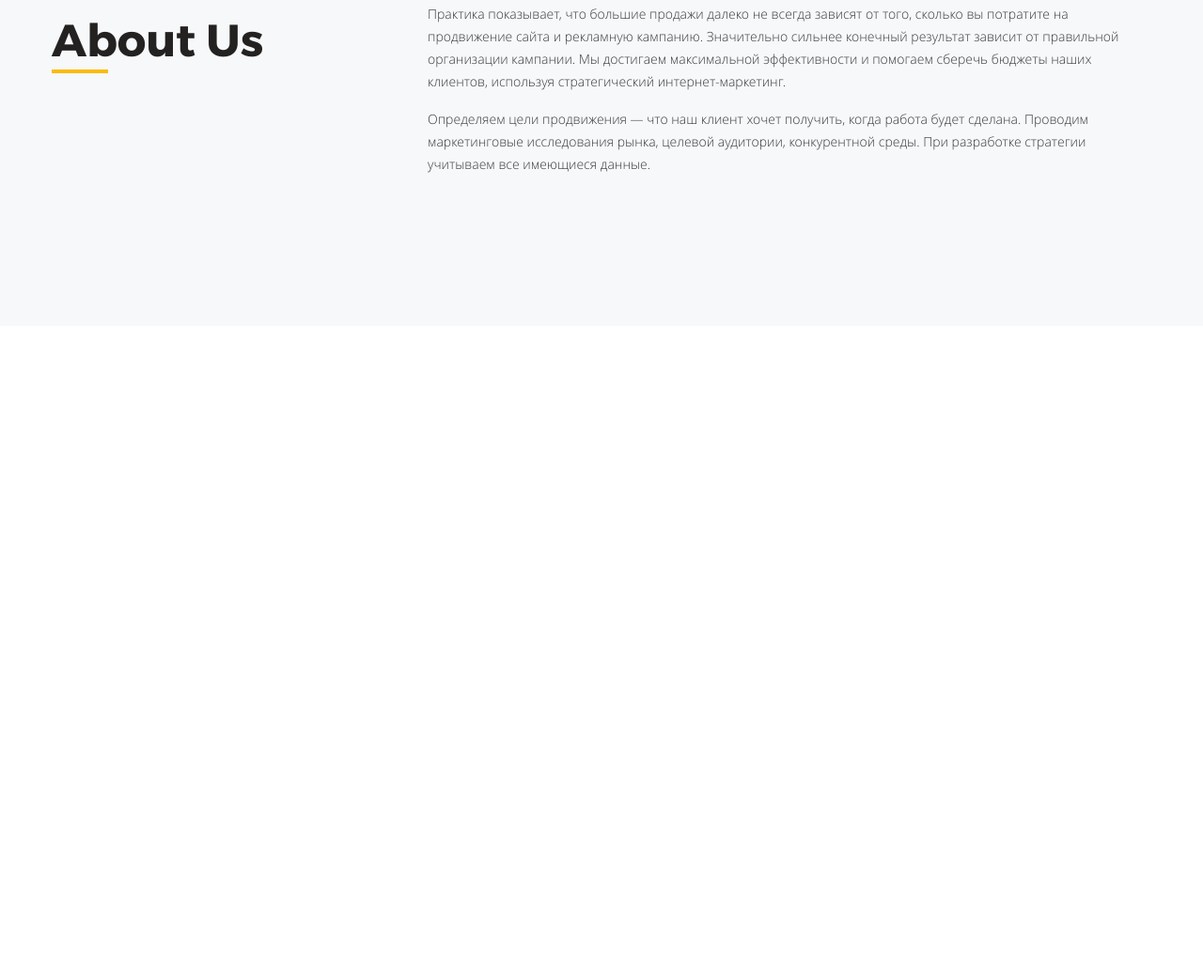
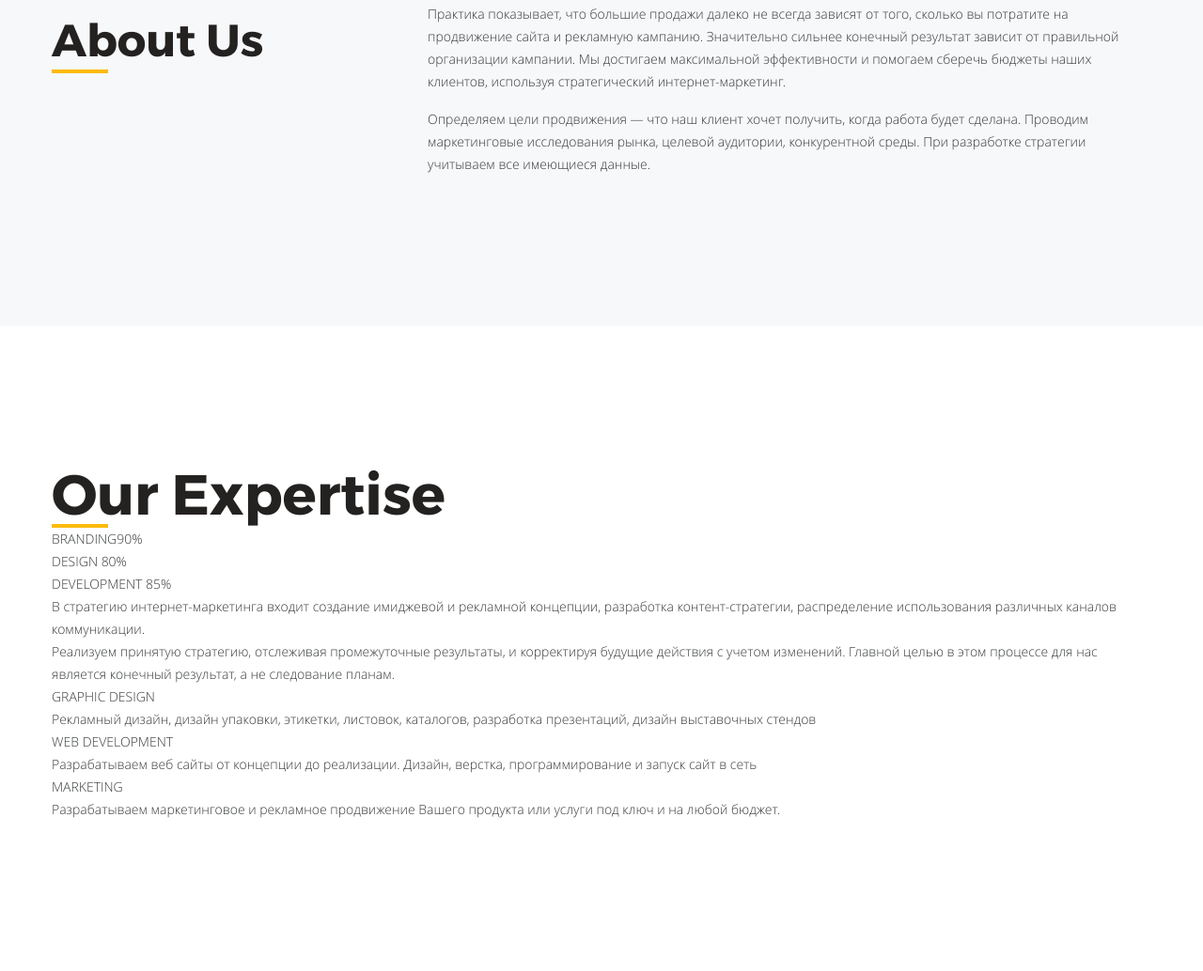
Before and after one commit to my-works-site/O...MARKETING, a website: page app/index.html in a window 1280 px wide. Shown: the part 947-1981 px from the top of the page at 94% size. Before the commit the page ends 1294 px from the top, so only its background shows below. Drawn offline with nearby package versions, Linux system fonts and the light colour scheme; files that its build step writes are made by us from their sources.

```diff
--- a/app/index.html
+++ b/app/index.html
@@ -79,6 +79,54 @@
         </div>
       </div>
     </section>
+    <section class="expertise">
+      <div class="container">
+        <h2 class="title">Our Expertise</h2>
+        <div class="expertise__inner">
+          <div class="experise__info">
+            <div class="expertise__info-item">BRANDING<span>90%</span></div>
+            <div class="expertise__info-item">DESIGN <span>80%</span></div>
+            <div class="expertise__info-item">DEVELOPMENT <span>85%</span></div>
+            <div class="expertise__text">
+              <p>
+                В стратегию интернет-маркетинга входит создание имиджевой и
+                рекламной концепции, разработка контент-стратегии, распределение
+                использования различных каналов коммуникации.
+              </p>
+              <p>
+                Реализуем принятую стратегию, отслеживая промежуточные
+                результаты, и корректируя будущие действия с учетом изменений.
+                Главной целью в этом процессе для нас является конечный
+                результат, а не следование планам.
+              </p>
+            </div>
+          </div>
+        </div>
+        <div class="expertise__items">
+          <div class="expertise__item">
+            <h4 class="expertise__item-title">GRAPHIC DESIGN</h4>
+            <div class="expertise__item-text">
+              Рекламный дизайн, дизайн упаковки, этикетки, листовок, каталогов,
+              разработка презентаций, дизайн выставочных стендов
+            </div>
+          </div>
+          <div class="expertise__item">
+            <h4 class="expertise__item-title">WEB DEVELOPMENT</h4>
+            <div class="expertise__item-text">
+              Разрабатываем веб сайты от концепции до реализации. Дизайн,
+              верстка, программирование и запуск сайт в сеть
+            </div>
+          </div>
+          <div class="expertise__item">
+            <h4 class="expertise__item-title">MARKETING</h4>
+            <div class="expertise__item-text">
+              Разрабатываем маркетинговое и рекламное продвижение Вашего
+              продукта или услуги под ключ и на любой бюджет.
+            </div>
+          </div>
+        </div>
+      </div>
+    </section>
     <script src="js/main.min.js"></script>
   </body>
 </html>
--- a/app/scss/_global.scss
+++ b/app/scss/_global.scss
@@ -11,3 +11,7 @@
   padding: 0 10px;
   margin: 0 auto;
 }
+
+.title {
+  @extend %title;
+}
--- a/app/scss/style.scss
+++ b/app/scss/style.scss
@@ -83,4 +83,8 @@
   }
 }
 
+.expertise {
+  padding: 140px 0 160px;
+}
+
 @import "media";
```
Lines whose indentation alone changed are shown as unchanged.
